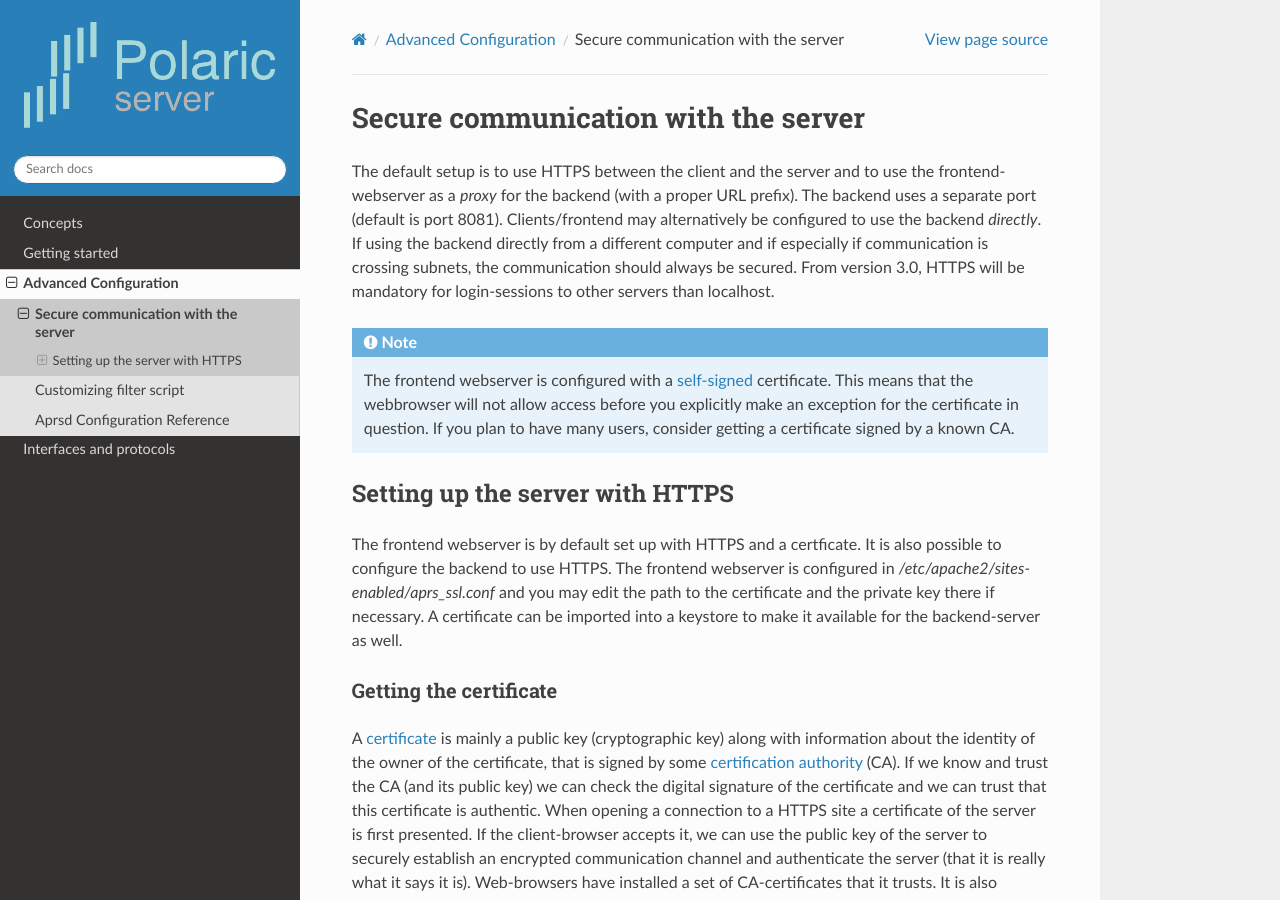
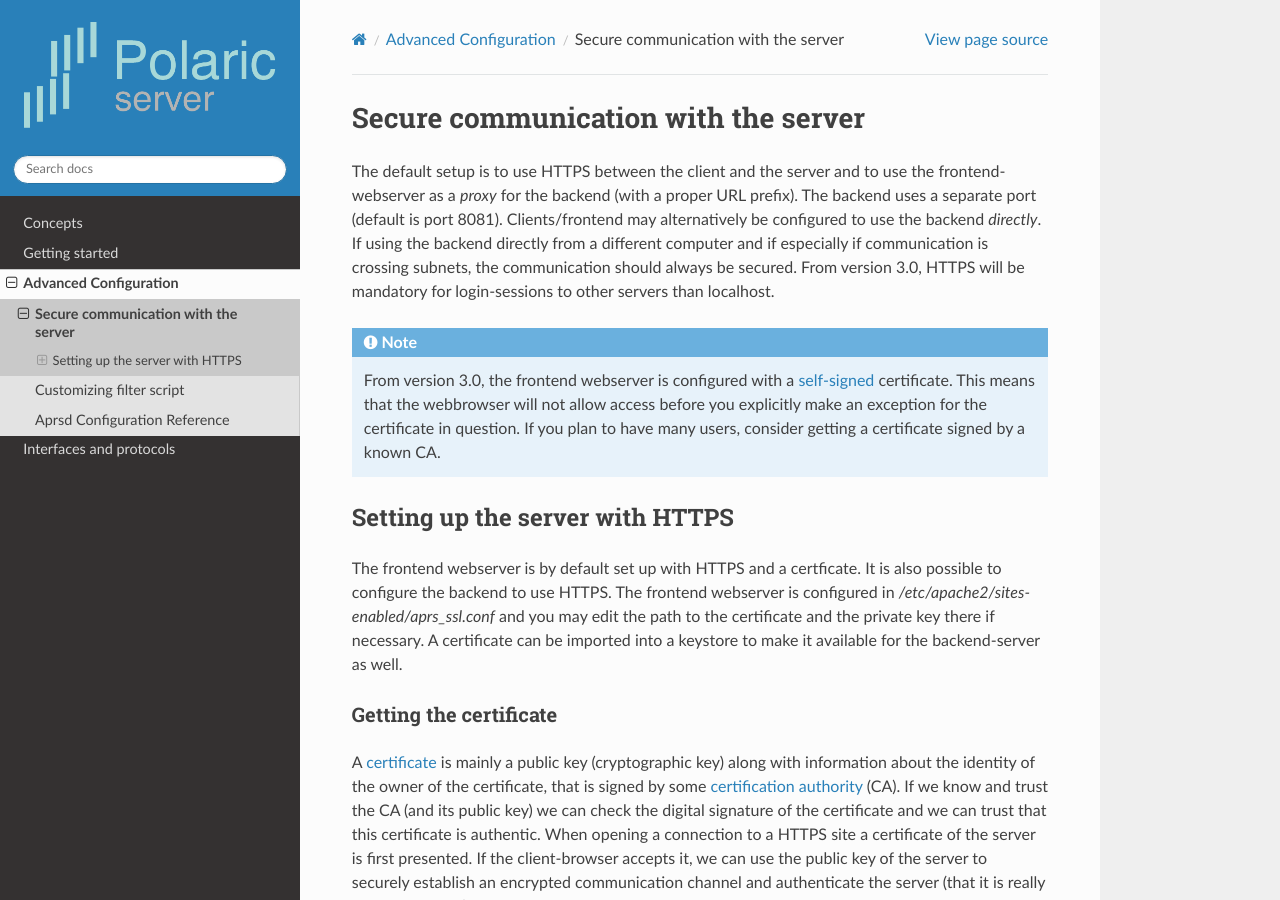
Before and after one commit to joakimsk/docs, a Sphinx documentation site: the page built from docs/secure.rst, in a window 1280 px wide and 900 px high. Built offline with Sphinx 7.4.7 and the Read the Docs theme 2.0.0, drawn with Linux system fonts in a browser that asks for light colours.

Commit message:
Update secure.rst

```diff
--- a/docs/secure.rst
+++ b/docs/secure.rst
@@ -5,9 +5,9 @@ Secure communication with the server
 The default setup is to use HTTPS between the client and the server and to use the frontend-webserver as a *proxy* for the backend (with a proper URL prefix). The backend uses a separate port (default is port 8081). Clients/frontend may alternatively be configured to use the backend *directly*. If using the backend directly from a different computer and if especially if communication is crossing subnets, the communication should always be secured. From version 3.0, HTTPS will be mandatory for login-sessions to other servers than localhost.
 
 .. note::
-    The frontend webserver is configured with a `self-signed <https://en.wikipedia.org/wiki/Self-signed_certificate>`_ certificate.
-    This means that the webbrowser will not allow access before you explicitly make an exception for the certificate in question.
-    If you plan to have many users, consider getting a certificate signed by a known CA.
+    From version 3.0, the frontend webserver is configured with a `self-signed <https://en.wikipedia.org/wiki/Self-signed_certificate>`_
+    certificate. This means that the webbrowser will not allow access before you explicitly make an exception for the certificate
+    in question. If you plan to have many users, consider getting a certificate signed by a known CA.
 
 Setting up the server with HTTPS
 --------------------------------
```
